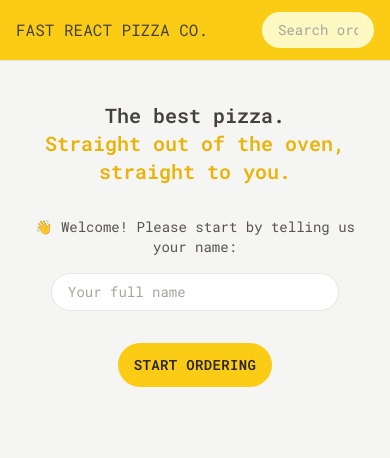
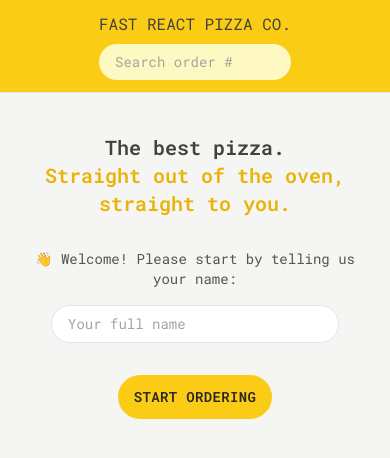
Before and after one commit to hai-nguyen1112/fast-react-pizza, a React (Vite) app: page / in a window 390 px wide. Shown: the top 458 px of the page. Built offline with nearby package versions, Linux system fonts and the light colour scheme; the HTML template or start-up script is replaced by a standard one.

Commit message:
Made Header Responsive

```diff
--- a/src/features/order/SearchOrder.jsx
+++ b/src/features/order/SearchOrder.jsx
@@ -18,7 +18,7 @@ function SearchOrder() {
         placeholder="Search order #"
         value={query}
         onChange={(e) => setQuery(e.target.value)}
-        className="w-28 rounded-full bg-yellow-100 px-4 py-2 text-sm transition-all duration-300 placeholder:text-stone-400 focus:outline-none focus:ring-yellow-500 focus:ring-opacity-50 sm:w-64 sm:focus:w-72"
+        className="w-48 rounded-full bg-yellow-100 px-4 py-2 text-sm transition-all duration-300 placeholder:text-stone-400 focus:outline-none focus:ring-yellow-500 focus:ring-opacity-50 sm:w-64 sm:focus:w-72"
       />
     </form>
   );
--- a/src/ui/Header.jsx
+++ b/src/ui/Header.jsx
@@ -4,7 +4,7 @@ import Username from '../features/user/UserName';
 
 function Header() {
   return (
-    <header className="flex items-center justify-between border-b border-stone-200 bg-yellow-400 px-4 py-3 uppercase sm:px-6">
+    <header className="sm430:flex-row sm430:items-center sm430:justify-between flex flex-col items-center gap-2 border-b border-stone-200 bg-yellow-400 px-4 py-3 uppercase sm:px-6">
       <Link className="tracking-wildest" to="/">
         Fast React Pizza Co.
       </Link>
--- a/tailwind.config.js
+++ b/tailwind.config.js
@@ -9,6 +9,9 @@ export default {
       height: {
         screen: '100dvh',
       },
+      screens: {
+        sm430: '430px',
+      },
     },
   },
   plugins: [],
```
